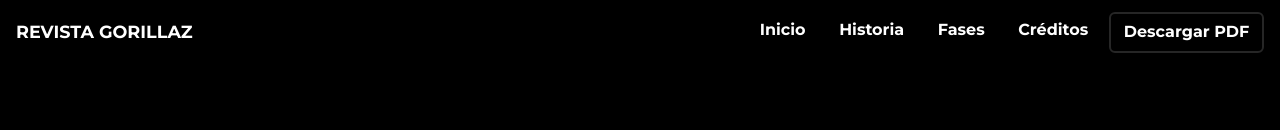
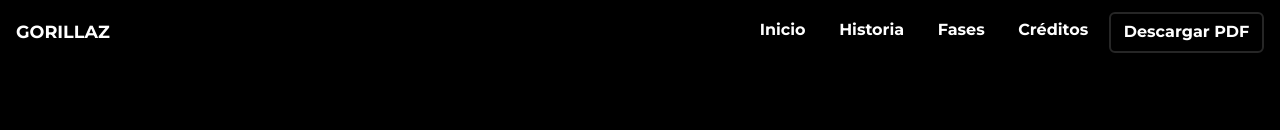
Before and after one commit to SEH10/GORILLAZ, a plain HTML site: page index.html in a window 1280 px wide. Shown: the top 130 px of the page. Drawn offline with Linux system fonts and the light colour scheme; a script that the page names is missing.

Commit message:
Update index.html

```diff
--- a/index.html
+++ b/index.html
@@ -13,7 +13,7 @@
 <body class="theme-black page-1">
   <!-- Menú de navegación -->
   <header class="top-nav">
-    <div class="logo">Revista Gorillaz</div>
+    <div class="logo">Gorillaz</div>
     <nav class="nav-flex">
       <a href="index.html" class="nav-link active">Inicio</a>
       <a href="page2.html" class="nav-link">Historia</a>
```
